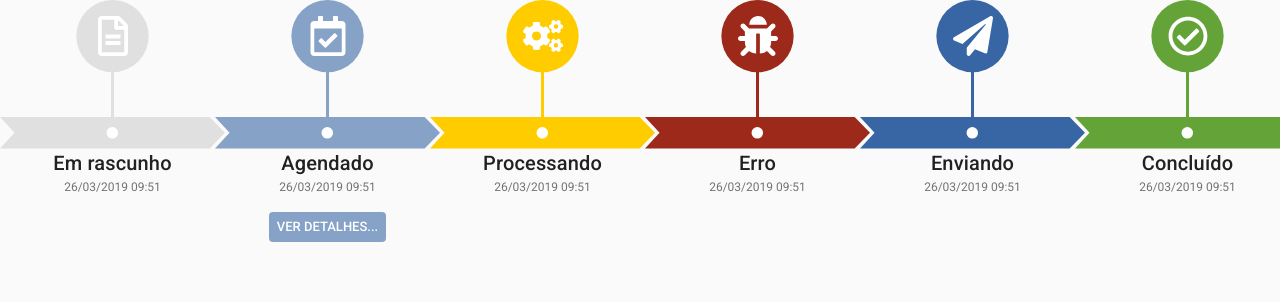
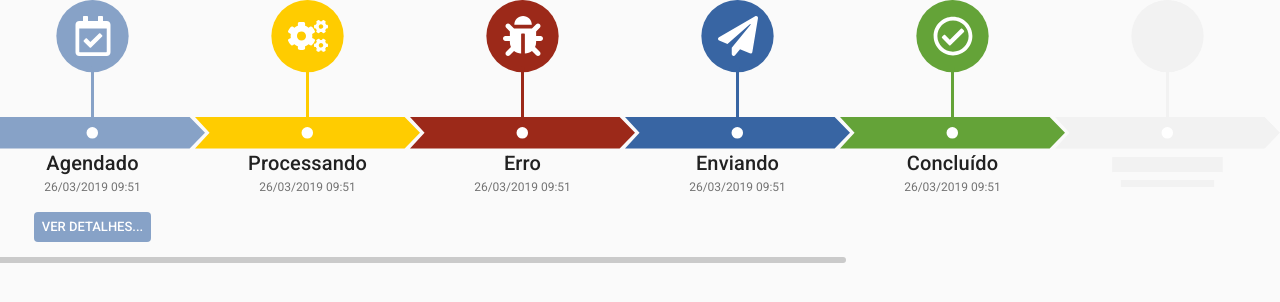
Before and after one commit to mailtop/horizontal-timeline, a React app: page / in a window 1280 px wide. Shown: the top 302 px of the page. Built offline with nearby package versions, Linux system fonts and the light colour scheme.

Commit message:
feat(Timeline): add react-perfect-scrollbar

```diff
--- a/src/Timeline.jsx
+++ b/src/Timeline.jsx
@@ -1,14 +1,17 @@
-import React, { Children, cloneElement, Fragment } from 'react'
+import React, { Children, cloneElement, Component, Fragment } from 'react'
 import classNames from 'classnames'
+import PerfectScrollbar from 'react-perfect-scrollbar'
 import Grid from '@material-ui/core/Grid'
 import CssBaseline from '@material-ui/core/CssBaseline'
 import withStyles from '@material-ui/core/styles/withStyles'
+import 'react-perfect-scrollbar/dist/css/styles.css'
 import 'typeface-roboto'
 import { PlaceholderSimple, Placeholder } from './Placeholder'
 
 const styles = {
   wrapper: {
-    overflowX: 'auto'
+    position: 'relative',
+    overflow: 'hidden'
   },
   container: {
     display: 'inline-flex',
@@ -33,14 +36,22 @@ const renderPlaceholders = quantity => {
   }
 }
 
-const Timeline = ({
+class Timeline extends Component {
+  componentDidMount() {
+    const scrollbar = this.scrollbar
+    scrollbar.scrollLeft = scrollbar.offsetWidth
+  }
+
+  render() {
+    const {
       children,
       classes,
+      height = 265,
       simple,
       minEvents = 0,
       maxEvents = 0,
       placeholder
-}) => {
+    } = this.props
     const difference = children ? minEvents - children.length : minEvents
     const placeholders = renderPlaceholders(difference, simple)
     const childrenWithProps = children
@@ -54,7 +65,8 @@ const Timeline = ({
       : []
 
     return (
-    <div className={classes.wrapper}>
+      <Grid className={classes.wrapper} style={{ height }}>
+        <PerfectScrollbar containerRef={element => (this.scrollbar = element)}>
           <CssBaseline />
           <Grid className={classes.container}>
             {maxEvents ? (
@@ -96,7 +108,7 @@ const Timeline = ({
             {minEvents > 0 && difference > 0 && placeholder && (
               <Fragment>
                 {placeholders.map(placeholder => (
-              <div
+                  <Grid
                     key={placeholder}
                     className={classNames({ [classes.middle]: !simple })}
                   >
@@ -108,13 +120,15 @@ const Timeline = ({
                     ) : (
                       <Placeholder />
                     )}
-              </div>
+                  </Grid>
                 ))}
               </Fragment>
             )}
           </Grid>
-    </div>
+        </PerfectScrollbar>
+      </Grid>
     )
+  }
 }
 
 export default withStyles(styles)(Timeline)
```
Lines whose indentation alone changed are shown as unchanged.
